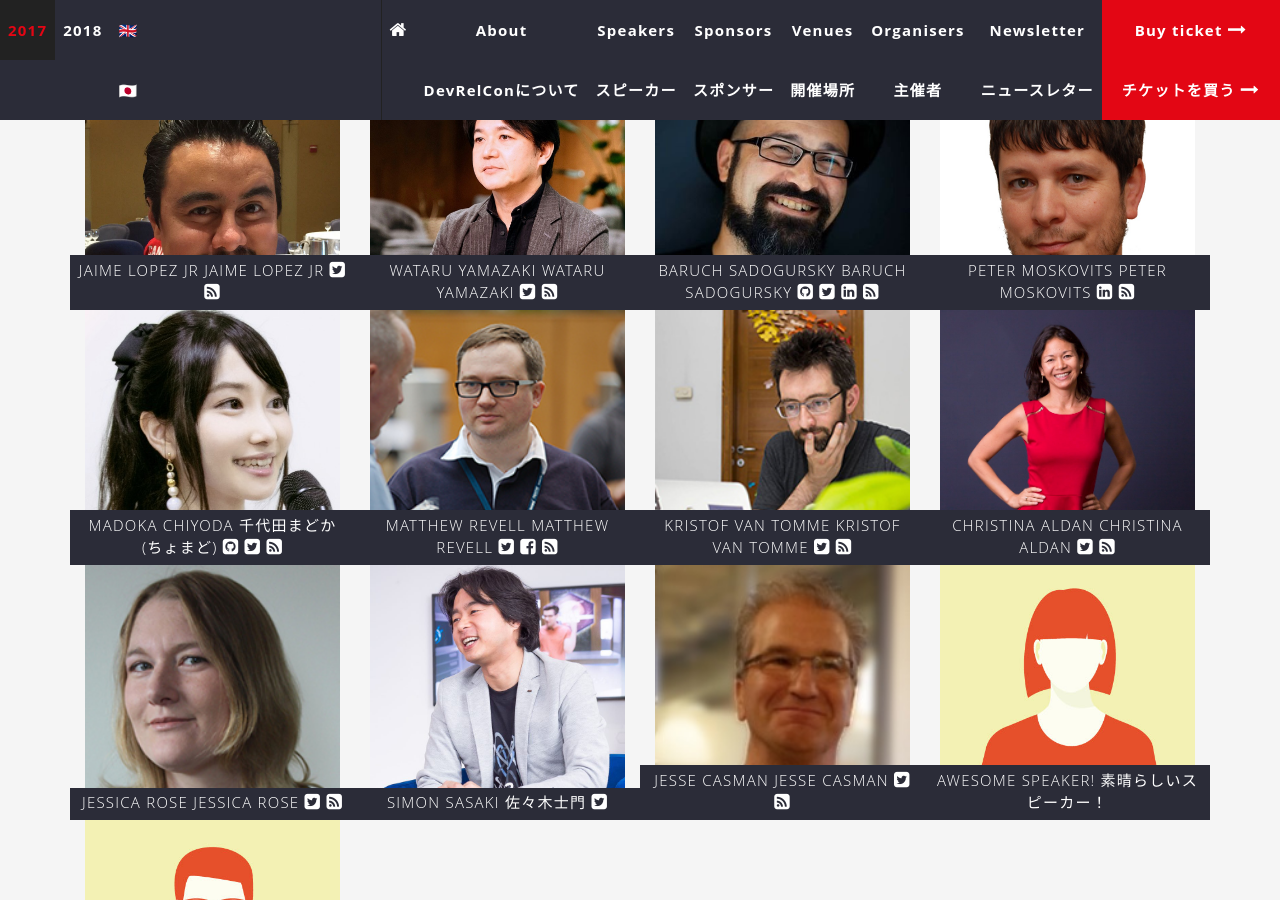
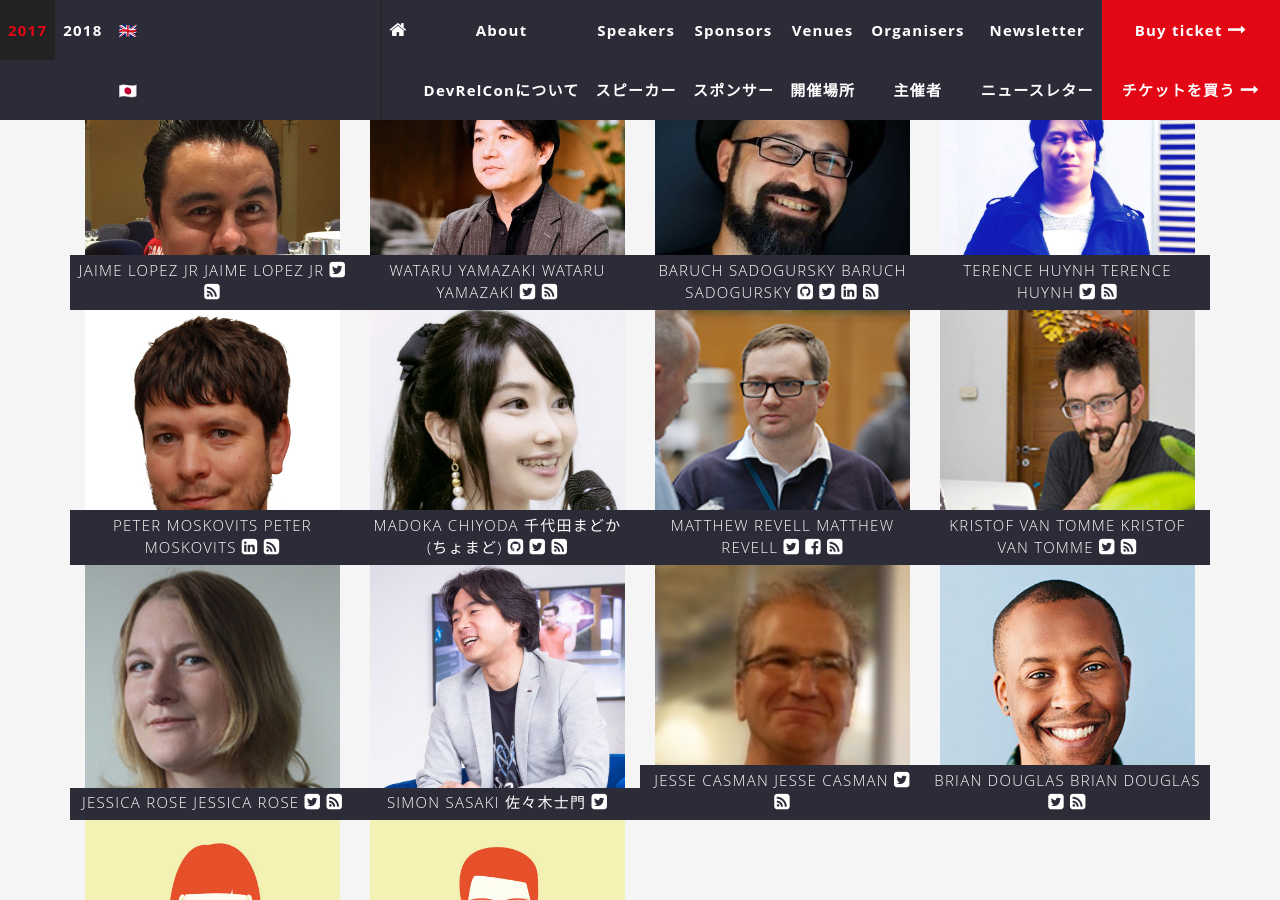
Before and after one commit to DevRelConTokyo2019/devrelcontokyo2019.github.io, a Jekyll site: the page built from index.html, in a window 1280 px wide and 900 px high, scrolled down 3133 px. Built offline with Jekyll 4.4.1, drawn with Linux system fonts in a browser that asks for light colours; nearby versions of some CDN libraries; comment, search, counter and statistics services are not loaded; part of the change alters nothing that is shown.

Commit message:
Add Brian

```diff
--- a/_data/speakers.yaml
+++ b/_data/speakers.yaml
@@ -1,8 +1,10 @@
-- objectId: 40qxoUAthKCMCQZi
+- objectId: OQKbZdChO2Tep7EU
+  number: ''
   name: Yukihiro Matsumoto
   name_ja: まつもとゆきひろ
   company: Network Applied Communication Laboratory Ltd.
   company_ja: 株式会社ネットワーク応用通信研究所
+  twitter: yukihiro_matz
   profile: >-
     The creator of the programming language named "Ruby". He started developing
     Ruby from 1993, and released as free software in 1995. NPO corporate
@@ -17,32 +19,37 @@
     Heroku Chief  Architectなど、肩書多数。三女一男犬一匹の父である。 温泉好き。鳥取県出身、島根県在住。牡牛座。O型
   title: ''
   title_ja: ''
+  blog: ''
   page: /speakers/matz
   image: /img/speakers/matz.jpg
+  needhotel: false
+  money: 0
+  hotel: ''
+  preparty: ''
+  discount: ''
+  facebook: ''
+  github: matz
+  session: ''
+  google: ''
+  linkedin: ''
+  youtube: ''
   list: true
-  github: matz
-  twitter: yukihiro_matz
-  youtube: ''
-  session: ''
-  discount: ''
-  linkedin: ''
   instagram: ''
-  blog: ''
+  stackoverflow: ''
+  Slack: ''
+- objectId: w1bOVXZhPv2DaW7O
   number: ''
-  preparty: ''
-  hotel: ''
-  stackoverflow: ''
-  facebook: ''
-  google: ''
-  money: 0
-  Slack: ''
-  needhotel: false
-- objectId: czgiv7jJ0DJ809gZ
   name: Melinda Seckington
   name_ja: Melinda Seckington
   company: FutureLearn
+  company_ja: FutureLearn
   twitter: mseckington
   profile: >-
+    Melinda is a Ruby developer at FutureLearn, a social learning platform. She
+    loves attending BarCamps, Hackdays and other tech meet ups, and since 2009
+    has been organising them at Geeks of London. She also writes at MissGeeky, a
+    blog about all things geeky and girly.
+  profile_ja: >-
     Melinda is a Ruby developer at FutureLearn, a social learning platform. She
     loves attending BarCamps, Hackdays and other tech meet ups, and since 2009
     has been organising them at Geeks of London. She also writes at MissGeeky, a
@@ -51,34 +58,41 @@
   title_ja: ''
   blog: 'http://missgeeky.com/'
   page: /speakers/melinda
+  image: /img/speakers/melinda.jpg
+  needhotel: false
+  money: 0
+  hotel: ''
+  preparty: ''
+  discount: ''
+  facebook: ''
+  github: ''
+  session: ''
+  google: ''
+  linkedin: ''
+  youtube: ''
   list: true
-  image: /img/speakers/melinda.jpg
-  profile_ja: >-
-    Melinda is a Ruby developer at FutureLearn, a social learning platform. She
-    loves attending BarCamps, Hackdays and other tech meet ups, and since 2009
-    has been organising them at Geeks of London. She also writes at MissGeeky, a
-    blog about all things geeky and girly.
-  company_ja: FutureLearn
-  youtube: ''
-  session: ''
-  discount: ''
-  linkedin: ''
   instagram: ''
+  stackoverflow: ''
+  Slack: ''
+- objectId: 6Fpn7OaIbbVr0DwQ
   number: ''
-  preparty: ''
-  hotel: ''
-  stackoverflow: ''
-  github: ''
-  facebook: ''
-  google: ''
-  money: 0
-  Slack: ''
-  needhotel: false
-- objectId: uo607wtw9omntydM
   name: Cristiano Betta
   name_ja: Cristiano Betta
+  company: Box
+  company_ja: Box
   twitter: cbetta
   profile: >-
+    I’m a Developer Advocate and Developer Experience designer at Box. I like to
+    look at great developer onboarding flows, analyzing and documenting the best
+    practices and pitfalls of common design practices. Although I have over 15
+    years of development experience I believe that at the core we’re all
+    beginners at some things, and documentation and onboarding should reflect
+    that notion.
+
+
+    In the past I’ve worked as a contractor, startup founder, event organizer,
+    and developer advocate at Braintree/PayPal.
+  profile_ja: >-
     I’m a Developer Advocate and Developer Experience designer at Box. I like to
     look at great developer onboarding flows, analyzing and documenting the best
     practices and pitfalls of common design practices. Although I have over 15
@@ -94,40 +108,35 @@
   blog: 'http://developer.box.com/'
   page: /speakers/cristiano
   image: /img/speakers/cristiano.jpg
+  needhotel: false
+  money: 0
+  hotel: ''
+  preparty: ''
+  discount: ''
+  facebook: ''
+  github: ''
+  session: ''
+  google: ''
+  linkedin: ''
+  youtube: ''
   list: true
+  instagram: ''
+  stackoverflow: ''
   Slack: true
-  company: Box
-  profile_ja: >-
-    I’m a Developer Advocate and Developer Experience designer at Box. I like to
-    look at great developer onboarding flows, analyzing and documenting the best
-    practices and pitfalls of common design practices. Although I have over 15
-    years of development experience I believe that at the core we’re all
-    beginners at some things, and documentation and onboarding should reflect
-    that notion.
-
-
-    In the past I’ve worked as a contractor, startup founder, event organizer,
-    and developer advocate at Braintree/PayPal.
-  company_ja: Box
-  youtube: ''
-  session: ''
-  discount: ''
-  linkedin: ''
-  instagram: ''
+- objectId: GgqJvFKfp6Jc6xTL
   number: ''
-  preparty: ''
-  hotel: ''
-  stackoverflow: ''
-  github: ''
-  facebook: ''
-  google: ''
-  money: 0
-  needhotel: false
-- objectId: ygZZwvOkOr4YwBiR
   name: Myrsini Koukiasa
   name_ja: Myrsini Koukiasa
+  company: Nexmo
+  company_ja: Nexmo
   twitter: myrsiningos
   profile: >-
+    Myrsini is a Community Manager at Nexmo. In the past, she’s run hackathons
+    and developer programs for PayPal, Braintree and Major League Hacking. She
+    loves running events and project management as much as creating content. A
+    keen coffee drinker and expert devourer of new Netflix shows, you’ll never
+    run our of things to discuss.
+  profile_ja: >-
     Myrsini is a Community Manager at Nexmo. In the past, she’s run hackathons
     and developer programs for PayPal, Braintree and Major League Hacking. She
     loves running events and project management as much as creating content. A
@@ -137,34 +146,28 @@
   title_ja: ''
   blog: 'https://developer.nexmo.com/'
   page: /speakers/myrsini
-  profile_ja: >-
-    Myrsini is a Community Manager at Nexmo. In the past, she’s run hackathons
-    and developer programs for PayPal, Braintree and Major League Hacking. She
-    loves running events and project management as much as creating content. A
-    keen coffee drinker and expert devourer of new Netflix shows, you’ll never
-    run our of things to discuss.
+  image: /img/speakers/myrsini.jpg
   needhotel: true
-  company_ja: Nexmo
-  image: /img/speakers/myrsini.jpg
+  money: ''
+  hotel: ''
+  preparty: ''
+  discount: ''
+  facebook: ''
+  github: ''
+  session: ''
+  google: ''
+  linkedin: ''
+  youtube: ''
   list: true
-  company: Nexmo
-  youtube: ''
-  session: ''
-  discount: ''
-  linkedin: ''
   instagram: ''
+  stackoverflow: ''
+  Slack: ''
+- objectId: KM7txvc5AetoIGOZ
   number: ''
-  preparty: ''
-  hotel: ''
-  stackoverflow: ''
-  github: ''
-  facebook: ''
-  google: ''
-  money: ''
-  Slack: ''
-- objectId: QHzHSg8hfHU50nLS
   name: Jaime Lopez Jr
   name_ja: Jaime Lopez Jr
+  company: ''
+  company_ja: ''
   twitter: DevWithTheHair
   profile: >-
     Jaime is an experienced software developer with a focus on iOS development.
@@ -184,28 +187,28 @@
   title_ja: ''
   blog: 'http://www.devwiththehair.com/'
   page: /speakers/jaime
+  image: /img/speakers/jaime.jpg
   needhotel: true
-  image: /img/speakers/jaime.jpg
+  money: ''
+  hotel: ''
+  preparty: ''
+  discount: ''
+  facebook: ''
+  github: ''
+  session: ''
+  google: ''
+  linkedin: ''
+  youtube: ''
   list: true
-  company_ja: ''
-  youtube: ''
-  session: ''
-  discount: ''
-  linkedin: ''
   instagram: ''
+  stackoverflow: ''
+  Slack: ''
+- objectId: uQQjqNfZNJCsVP59
   number: ''
-  preparty: ''
-  hotel: ''
-  company: ''
-  stackoverflow: ''
-  github: ''
-  facebook: ''
-  google: ''
-  money: ''
-  Slack: ''
-- objectId: wXv6jHfhUoEDiijK
   name: Wataru Yamazaki
   name_ja: Wataru Yamazaki
+  company: ''
+  company_ja: ''
   twitter: wyamazak
   profile: >-
     Wataru Yamazaki is a General Manager and the team lead of “enebular” product
@@ -239,28 +242,28 @@
   title_ja: ''
   blog: 'https://about.me/wyamazak'
   page: /speakers/wataru
+  image: /img/speakers/wataru.jpg
+  needhotel: false
+  money: 0
+  hotel: ''
+  preparty: ''
+  discount: ''
+  facebook: ''
+  github: ''
+  session: ''
+  google: ''
+  linkedin: ''
+  youtube: ''
+  list: true
+  instagram: ''
+  stackoverflow: ''
   Slack: true
-  image: /img/speakers/wataru.jpg
-  list: true
-  company_ja: ''
-  youtube: ''
-  session: ''
-  discount: ''
-  linkedin: ''
-  instagram: ''
+- objectId: qyUpWCZFBDpE0KKk
   number: ''
-  preparty: ''
-  hotel: ''
-  company: ''
-  stackoverflow: ''
-  github: ''
-  facebook: ''
-  google: ''
-  money: 0
-  needhotel: false
-- objectId: Uf2CHXO6vnvCvpMg
   name: Baruch Sadogursky
   name_ja: Baruch Sadogursky
+  company: JFrog
+  company_ja: JFrog
   twitter: jbaruch
   profile: >-
     Baruch’s passion is speaking about technology. Well, speaking in general,
@@ -294,30 +297,68 @@
   title_ja: ''
   blog: 'http://www.jfrog.com'
   page: /speakers/baruch
+  image: /img/speakers/baruch.jpg
   needhotel: true
+  money: ''
+  hotel: ''
+  preparty: ''
+  discount: ''
+  facebook: ''
+  github: jbaruch
+  session: ''
+  google: ''
+  linkedin: jbaruch
+  youtube: ''
   list: true
-  company_ja: JFrog
-  image: /img/speakers/baruch.jpg
-  github: jbaruch
-  linkedin: jbaruch
-  company: JFrog
+  instagram: ''
+  stackoverflow: ''
+  Slack: ''
+- objectId: MtHmDxVi5wZUNETi
+  number: ''
+  name: Terence Huynh
+  name_ja: Terence Huynh
+  company: ''
+  company_ja: ''
+  twitter: terencehuynh
+  profile: >-
+    Terence Huynh is the founder and one of the organisers of
+    [UNIHACK](https://unihack.net/), Australia’s largest student hackathon.
+    First started in 2014, it has quickly become one of the country’s premier
+    hackathons with events in Melbourne and Sydney. He is also a full-stack
+    software engineer at Localz, a Melbourne-based startup.
+  profile_ja: >-
+    Terence Huynh is the founder and one of the organisers of
+    [UNIHACK](https://unihack.net/), Australia’s largest student hackathon.
+    First started in 2014, it has quickly become one of the country’s premier
+    hackathons with events in Melbourne and Sydney. He is also a full-stack
+    software engineer at Localz, a Melbourne-based startup.
+  title: ''
+  title_ja: ''
+  blog: 'https://terencehuynh.com'
+  page: /speakers/terence
+  image: /img/speakers/terence.jpg
+  needhotel: true
+  money: ''
+  hotel: ''
+  preparty: ''
+  discount: ''
+  facebook: ''
+  github: ''
+  session: ''
+  google: ''
+  linkedin: ''
   youtube: ''
-  session: ''
-  discount: ''
+  list: true
   instagram: ''
+  stackoverflow: ''
+  Slack: true
+- objectId: Qhazhg5LDpemyRdg
   number: ''
-  preparty: ''
-  hotel: ''
-  stackoverflow: ''
-  facebook: ''
-  google: ''
-  money: ''
-  Slack: ''
-- objectId: cDEIvDz1GfTtpkSB
   name: Peter Moskovits
   name_ja: Peter Moskovits
   company: IBM
   company_ja: IBM
+  twitter: ''
   profile: >-
     Peter leads IBM’s world-wide developer advocacy teams raising awareness of a
     wide range of IBM’s technologies (Watson AI, blockchain, containers,
@@ -344,29 +385,30 @@
     to HTML5 WebSocket and the Oracle WebCenter 11g Handbook.
   title: 'Program Director, World-wide Developer Advocacy'
   title_ja: 'Program Director, World-wide Developer Advocacy'
+  blog: 'https://developer.ibm.com/'
   page: /speakers/peter
   image: /img/speakers/peter.jpg
   needhotel: true
+  money: ''
+  hotel: ''
+  preparty: ''
+  discount: ''
+  facebook: ''
+  github: ''
+  session: ''
+  google: ''
+  linkedin: petermoskovits
+  youtube: ''
   list: true
-  linkedin: petermoskovits
-  blog: 'https://developer.ibm.com/'
-  youtube: ''
-  session: ''
-  discount: ''
   instagram: ''
+  stackoverflow: ''
+  Slack: ''
+- objectId: qwzBeEx8t7qJDvKX
   number: ''
-  twitter: ''
-  preparty: ''
-  hotel: ''
-  stackoverflow: ''
-  github: ''
-  facebook: ''
-  google: ''
-  money: ''
-  Slack: ''
-- objectId: kN3KzFlxYJcPBbSC
   name: Madoka Chiyoda
   name_ja: 千代田まどか (ちょまど)
+  company: Microsoft
+  company_ja: Microsoft
   twitter: chomado
   profile: >-
     I’m a Cloud Developer Advocate, a DevRel role at Microsoft. I’m not only an
@@ -381,25 +423,23 @@
   blog: 'https://github.com/chomado'
   page: /speakers/chomado
   image: /img/speakers/chomado.jpg
+  needhotel: false
+  money: ''
+  hotel: ''
+  preparty: ''
+  discount: ''
+  facebook: ''
   github: chomado
+  session: ''
+  google: ''
+  linkedin: ''
+  youtube: ''
   list: true
-  company_ja: Microsoft
-  company: Microsoft
-  youtube: ''
-  session: ''
-  discount: ''
-  linkedin: ''
   instagram: ''
+  stackoverflow: ''
+  Slack: ''
+- objectId: QRWZza6rmTf8QmUm
   number: ''
-  preparty: ''
-  hotel: ''
-  stackoverflow: ''
-  facebook: ''
-  google: ''
-  money: ''
-  Slack: ''
-  needhotel: false
-- objectId: yQFSshdUcfSx26WN
   name: Matthew Revell
   name_ja: Matthew Revell
   company: Hoopy
@@ -411,30 +451,32 @@
   profile_ja: >-
     Matthew runs Hoopy, the developer relations consultancy, working with
     clients around the world and in 2015 he founded the DevRelCon series.
+  title: ''
+  title_ja: ''
   blog: 'https://devrel.net'
   page: /speakers/matthew/
   image: /img/speakers/matthew.jpg
   needhotel: true
+  money: ''
+  hotel: ''
+  preparty: ''
+  discount: ''
   facebook: matthewrevell
+  github: ''
+  session: ''
+  google: ''
+  linkedin: ''
+  youtube: ''
   list: true
+  instagram: ''
+  stackoverflow: ''
   Slack: true
-  youtube: ''
-  session: ''
-  discount: ''
-  linkedin: ''
-  instagram: ''
-  title: ''
+- objectId: kDqmS26gmCrBX4mH
   number: ''
-  preparty: ''
-  hotel: ''
-  stackoverflow: ''
-  github: ''
-  google: ''
-  title_ja: ''
-  money: ''
-- objectId: kHsf8o5uCWCD3Vcd
   name: Kristof Van Tomme
   name_ja: Kristof Van Tomme
+  company: ''
+  company_ja: ''
   twitter: kvantomme
   profile: >-
     Kristof Van Tomme is an open source strategist and architect. He is the CEO
@@ -448,103 +490,32 @@
     documentation systems in Drupal. He’s got a degree in bioengineering and is
     a regular speaker at technology conferences. For a few years now he’s been
     building bridges between the documentation, API and Drupal communities.
+  title: ''
+  title_ja: ''
   blog: 'https://pronovix.com/articles'
   page: /speakers/kristof/
   image: /img/speakers/kristof.jpg
+  needhotel: ''
+  money: ''
+  hotel: ''
+  preparty: ''
+  discount: ''
+  facebook: ''
+  github: ''
+  session: ''
+  google: ''
+  linkedin: ''
+  youtube: ''
   list: true
-  company_ja: ''
-  youtube: ''
-  session: ''
-  discount: ''
-  linkedin: ''
   instagram: ''
-  title: ''
+  stackoverflow: ''
+  Slack: ''
+- objectId: y658abM6sJAVPCWU
   number: ''
-  preparty: ''
-  hotel: ''
-  company: ''
-  stackoverflow: ''
-  github: ''
-  facebook: ''
-  google: ''
-  title_ja: ''
-  money: ''
-  Slack: ''
-  needhotel: ''
-- objectId: gn1xb7UPbwCyoM6L
-  name: Christina Aldan
-  name_ja: Christina Aldan
-  twitter: luckygirliegirl
-  profile: >-
-    Christina Aldan is a TEDx speaker, trainer, and digital advertising
-    consultant whose boutique agency, LG Designs, offers businesses brand
-    consulting and creative content for everyday media. With over a decade of
-    experience in the digital advertising realm, Christina is highly regarded
-    for her approach to business, partnering with clients to find unique
-    strategies that ensure their advertising goals are met. Christina builds
-    connections through her keynote addresses, training workshops, and
-    technological education. She uses these tools to help individuals and
-    businesses cultivate value in everyday media. She has presented trainings
-    for the Microsoft MVP community, among others. She also served as Chief
-    Marketing Officer for PrayerSpark and as Marketing Coordinator for
-    Starmark1. Christina uses her charisma and expertise to inspire others by
-    mentoring women in business like herself. She also has sat on state and
-    local boards supporting women in tech, entrepreneurship, and children with
-    learning disabilities.
-
-
-    She is the recipient of the Las Vegas Women in Tech Community Service Award,
-    the Distinguished Woman of the Year Award in STEM. Learn more at:
-    ChristinaAldan.com and connect on
-    https://www.linkedin.com/in/luckygirliegirl.
-  profile_ja: >-
-    Christina Aldan is a TEDx speaker, trainer, and digital advertising
-    consultant whose boutique agency, LG Designs, offers businesses brand
-    consulting and creative content for everyday media. With over a decade of
-    experience in the digital advertising realm, Christina is highly regarded
-    for her approach to business, partnering with clients to find unique
-    strategies that ensure their advertising goals are met. Christina builds
-    connections through her keynote addresses, training workshops, and
-    technological education. She uses these tools to help individuals and
-    businesses cultivate value in everyday media. She has presented trainings
-    for the Microsoft MVP community, among others. She also served as Chief
-    Marketing Officer for PrayerSpark and as Marketing Coordinator for
-    Starmark1. Christina uses her charisma and expertise to inspire others by
-    mentoring women in business like herself. She also has sat on state and
-    local boards supporting women in tech, entrepreneurship, and children with
-    learning disabilities.
-
-
-    She is the recipient of the Las Vegas Women in Tech Community Service Award,
-    the Distinguished Woman of the Year Award in STEM. Learn more at:
-    ChristinaAldan.com and connect on
-    https://www.linkedin.com/in/luckygirliegirl.
-  blog: 'http://iamagoodmix.com/blog/'
-  page: /speakers/christina/
-  image: /img/speakers/christina.jpg
-  list: true
-  company_ja: ''
-  youtube: ''
-  session: ''
-  discount: ''
-  linkedin: ''
-  instagram: ''
-  title: ''
-  number: ''
-  preparty: ''
-  hotel: ''
-  company: ''
-  stackoverflow: ''
-  github: ''
-  facebook: ''
-  google: ''
-  title_ja: ''
-  money: ''
-  Slack: ''
-  needhotel: ''
-- objectId: IBEmDrctQzzIcPhK
   name: Jessica Rose
   name_ja: Jessica Rose
+  company: ''
+  company_ja: ''
   twitter: jesslynnrose
   profile: >-
     Jessica Rose is a self taught technologist obsessed with fostering more
@@ -562,30 +533,28 @@
     the Pursuit Podcast, co-founded Trans*Code and founded the Open Code meetup
     series. She’s always excited to hear about what your working on, come say
     hello!
+  title: ''
+  title_ja: ''
   blog: 'http://jessica.tech'
   page: /speakers/jessica/
   image: /img/speakers/jessica.jpg
+  needhotel: ''
+  money: ''
+  hotel: ''
+  preparty: ''
+  discount: ''
+  facebook: ''
+  github: ''
+  session: ''
+  google: ''
+  linkedin: ''
+  youtube: ''
   list: true
-  company_ja: ''
-  youtube: ''
-  session: ''
-  discount: ''
-  linkedin: ''
   instagram: ''
-  title: ''
+  stackoverflow: ''
+  Slack: ''
+- objectId: ec2IlVDxjbGiORhl
   number: ''
-  preparty: ''
-  hotel: ''
-  company: ''
-  stackoverflow: ''
-  github: ''
-  facebook: ''
-  google: ''
-  title_ja: ''
-  money: ''
-  Slack: ''
-  needhotel: ''
-- objectId: 67hOI3VlYB5SXiqE
   name: Simon Sasaki
   name_ja: 佐々木士門
   company: IBM
@@ -607,30 +576,32 @@
     conference. My main sessions contents are about AI, Virtual Reality, Cloud
     Serverless platform, Quantum computing and Blockchain. also give a speech as
     a guest speaker at educational institutions such as university.
+  title: ''
+  title_ja: ''
+  blog: ''
   page: /speakers/simon/
   image: /img/speakers/simon.jpg
+  needhotel: ''
+  money: ''
+  hotel: ''
+  preparty: ''
+  discount: ''
+  facebook: ''
+  github: ''
+  session: ''
+  google: ''
+  linkedin: ''
+  youtube: ''
   list: true
-  youtube: ''
-  session: ''
-  discount: ''
-  linkedin: ''
   instagram: ''
-  title: ''
-  blog: ''
+  stackoverflow: ''
+  Slack: ''
+- objectId: QTnuwrmVkkLD5cwC
   number: ''
-  preparty: ''
-  hotel: ''
-  stackoverflow: ''
-  github: ''
-  facebook: ''
-  google: ''
-  title_ja: ''
-  money: ''
-  Slack: ''
-  needhotel: ''
-- objectId: ExZ2jgJjOXUKAxrF
   name: Jesse Casman
   name_ja: Jesse Casman
+  company: ''
+  company_ja: ''
   twitter: jcasman
   profile: >-
     I am a software marketing executive with extensive experience in early-stage
@@ -674,26 +645,64 @@
     positioning development, competitive analysis, content development (writing
     and graphics), developer-focused tech PR, US market entry for non-US
     companies, Japanese language fluency.
+  title: ''
+  title_ja: ''
   blog: 'http://www.oppkey.com'
   page: /speakers/jesse/
   image: /img/speakers/jesse.jpg
+  needhotel: ''
+  money: ''
+  hotel: ''
+  preparty: ''
+  discount: ''
+  facebook: ''
+  github: ''
+  session: ''
+  google: ''
+  linkedin: ''
+  youtube: ''
   list: true
-  company_ja: ''
+  instagram: ''
+  stackoverflow: ''
+  Slack: ''
+- objectId: 0KXHfOp3FWagSWNZ
+  number: ''
+  name: Brian Douglas
+  name_ja: Brian Douglas
+  company: GitHub
+  company_ja: GitHub
+  twitter: bdougieYO
+  profile: >-
+    Brian Douglas is a Developer Advocate at GitHub where he works on the
+    increasing use of the GitHub API by iterating on the onboarding process and
+    helping users with evergreen technical content. In the past he’s lead
+    Developer Advocacy at Netlify, where he built a deep well of technical
+    content, spearheaded efforts towards a public GraphQL API, and delivered
+    over 40 talks and workshops across the US.
+  profile_ja: >-
+    Brian Douglas is a Developer Advocate at GitHub where he works on the
+    increasing use of the GitHub API by iterating on the onboarding process and
+    helping users with evergreen technical content. In the past he’s lead
+    Developer Advocacy at Netlify, where he built a deep well of technical
+    content, spearheaded efforts towards a public GraphQL API, and delivered
+    over 40 talks and workshops across the US.
+  title: ''
+  title_ja: ''
+  blog: 'http://briandouglas.me'
+  page: /speakers/brian/
+  image: /img/speakers/brian.jpg
+  needhotel: ''
+  money: ''
+  hotel: ''
+  preparty: ''
+  discount: ''
+  facebook: ''
+  github: ''
+  session: ''
+  google: ''
+  linkedin: ''
   youtube: ''
-  session: ''
-  discount: ''
-  linkedin: ''
+  list: true
   instagram: ''
-  title: ''
-  number: ''
-  preparty: ''
-  hotel: ''
-  company: ''
   stackoverflow: ''
-  github: ''
-  facebook: ''
-  google: ''
-  title_ja: ''
-  money: ''
   Slack: ''
-  needhotel: ''
--- /dev/null
+++ b/speakers/brian.md
@@ -0,0 +1,5 @@
+---
+layout: speaker
+permalink: /speakers/brian/
+speaker: Brian Douglas
+---
```
Also changed, not shown: img/speakers/brian.jpg (added).
